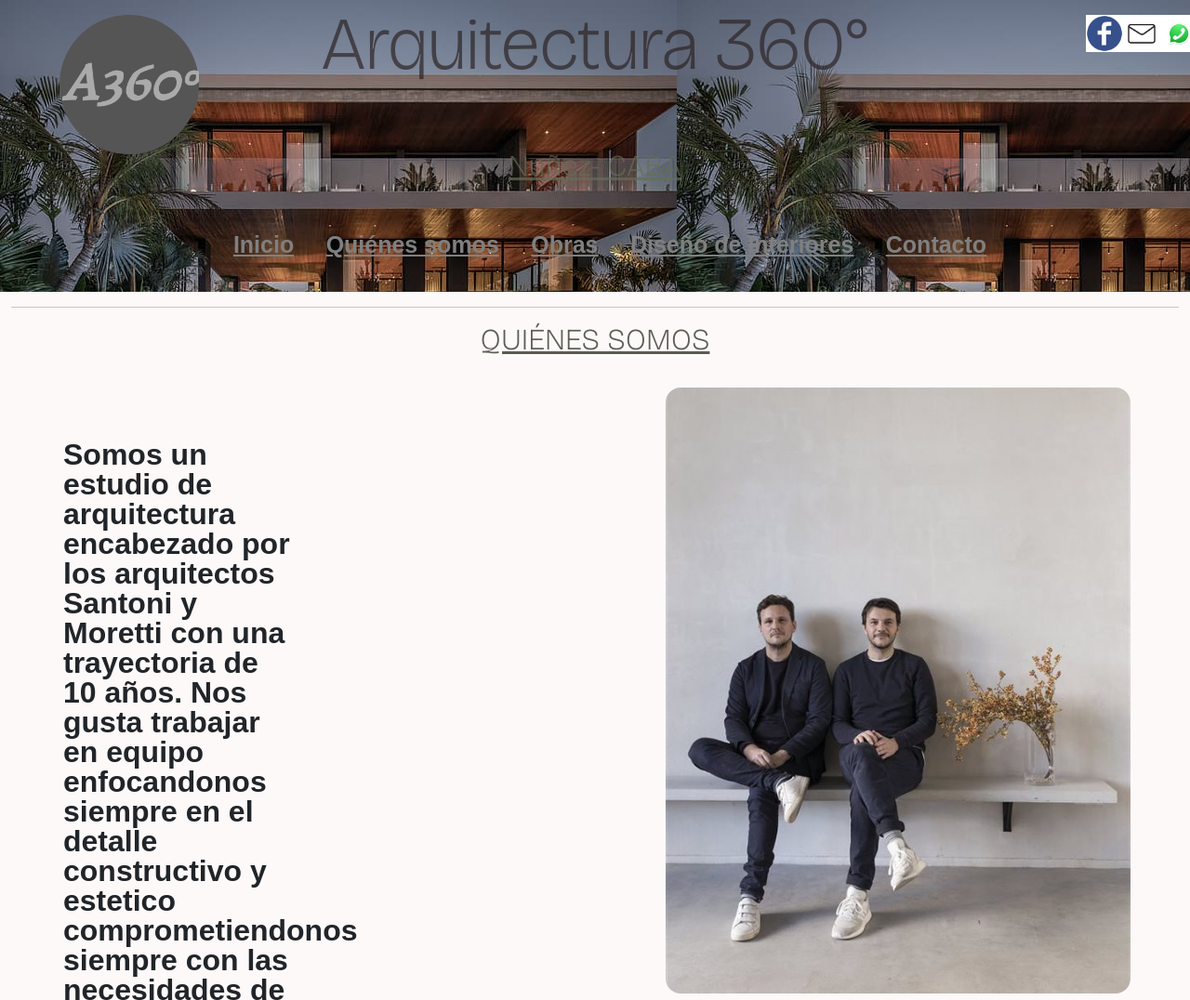
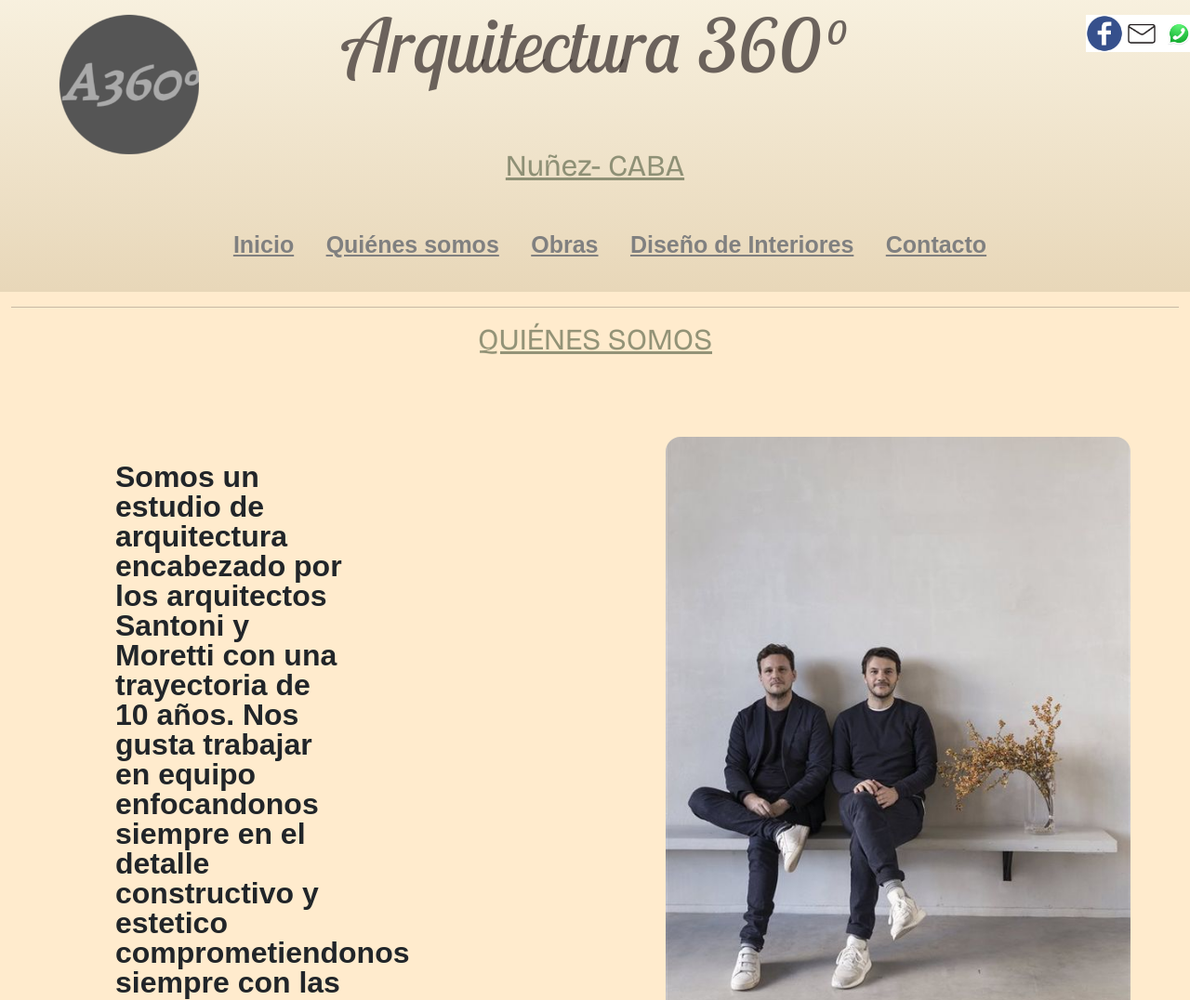
Before and after one commit to JulietaCoder/Arquitectura360, a plain HTML site: page pages/quienes somos.html in a window 1280 px wide. Shown: the top 1076 px of the page at 93% size. Drawn offline with nearby package versions, Linux system fonts and the light colour scheme; a web font is replaced by a local one.

Commit message:
Se modifican estilos

```diff
--- a/pages/quienes somos.html
+++ b/pages/quienes somos.html
@@ -8,7 +8,7 @@
     <link href="https://fonts.googleapis.com/css2?family=Barlow+Condensed:wght@100&display=swap" rel="stylesheet">
     <link rel="preconnect" href="https://fonts.googleapis.com">
     <link rel="preconnect" href="https://fonts.gstatic.com" crossorigin>
-    <link href="https://fonts.googleapis.com/css2?family=Bricolage+Grotesque:opsz,wght@10..48,200&display=swap" rel="stylesheet">
+    <link href="https://fonts.googleapis.com/css2?family=Bricolage+Grotesque&family=Lobster+Two:ital@1&display=swap" rel="stylesheet">
     <link href="https://cdn.jsdelivr.net/npm/bootstrap@5.3.1/dist/css/bootstrap.min.css" rel="stylesheet" integrity="sha384-4bw+/aepP/YC94hEpVNVgiZdgIC5+VKNBQNGCHeKRQN+PtmoHDEXuppvnDJzQIu9" crossorigin="anonymous">
     <link rel="stylesheet" href="../scss/base.css">
     <link rel="shortcut icon" href="./img/logo.jpg" type="image/x-icon">
@@ -17,7 +17,7 @@
 <body class="container-fluid">
     <header class="row">
         <div class="col-xs-12 col-lg-12">
-        <h1>
+        <h1 class="titulo">
             Arquitectura 360°
         </h1>
         <h2>
--- a/scss/_contacto.scss
+++ b/scss/_contacto.scss
@@ -1,6 +1,7 @@
 header {
-    h1 {
+    .titulo {
         font-family: 'Bricolage Grotesque', sans-serif;
+        font-family: 'Lobster Two', cursive;
         text-align: center;
         font-size: 5rem;
         color: rgba(41, 32, 32, 0.678);
@@ -64,10 +65,9 @@ header {
 
 
 main{
-    section{
     h2{
         font-family: 'Bricolage Grotesque', sans-serif;
-            font-size: 3rem;
+        font-size: 2rem;
         text-align: center;
         text-decoration: underline;
         margin-top: 4rem;
@@ -75,7 +75,7 @@ main{
         font-weight: bold;
         color: hsla(81, 14%, 38%, 0.701);
     }
-    }
+
     section{
         p{
             font-family: 'Barlow Condensed', sans-serif;
--- a/scss/_header.scss
+++ b/scss/_header.scss
@@ -1,12 +1,13 @@
 
 header {
-        background-image: url(../img/obranueva1.jpg);
-        opacity: 3;
+        background-color: blanchedalmond;
+        background: linear-gradient(0deg, rgba(148, 142, 110, 0.216) 0%, rgba(243, 243, 232, 0.634) 100%);
     div {
         .titulo {
             font-family: 'Bricolage Grotesque', sans-serif;
+            font-family: 'Lobster Two', cursive;
             text-align: center;
-            font-size: 4rem;
+            font-size: 5rem;
             color: rgba(41, 32, 32, 0.678);
             animation-name: tit;
             animation-duration: 9s;
--- a/scss/_index.scss
+++ b/scss/_index.scss
@@ -1,6 +1,6 @@
 
 body {
-    background-color: rgba(250, 248, 248, 0.879);
+    background-color: blanchedalmond;
     font-family: Arial, Helvetica, sans-serif;
 }
 
@@ -18,8 +18,9 @@ main{
             }
         .video{
             padding: 4%;
-            margin-left: 1.5%;
+            margin-left: 10%;
             margin-bottom: 5rem;
+            width: 10%;
         }
     }
         .cuadro{
@@ -49,7 +50,6 @@ main{
                 margin: auto;
                 text-align: center;
                 padding: 2rem;
-
                 .juana{
                     width: 35vw;
                     border-radius: 1rem;
@@ -58,11 +58,10 @@ main{
                     display: flex;
                     display: inline-block;
                     text-align: center;
-                    margin-top: 4rem;
+                    margin-top: 5%;
                     margin: auto;
                 }
             }
-
         }
         div{
             .caja2{
--- a/scss/_quienes somos.scss
+++ b/scss/_quienes somos.scss
@@ -1,5 +1,5 @@
 body {
-    background-color: rgb(253, 249, 249);
+    background-color: blanchedalmond;
     font-family: Arial, Helvetica, sans-serif;
 }
 
@@ -18,7 +18,7 @@ main{
         .parrafoq{
             font-family: 'Barlow Condensed', sans-serif;
             padding: 2rem;
-            margin: 1.5rem;
+            margin-left: 5rem;
             line-height: 1;
             font-size: 2rem;
             font-weight: bold;
@@ -27,6 +27,7 @@ main{
     .fotoArquitectos{
         width: 500px;
         margin-bottom: 5%;
+        margin-top: 3%;
         border-radius: 1rem;
         margin-left: 2rem;
         text-align: center;
```
Also changed, not shown: index.html (+2 -2 lines), pages/contacto.html (+3 -5 lines), pages/diseno.html (+2 -3 lines), pages/obras.html (+3 -5 lines), img/PANORAMICO.jpg (deleted), scss/base.css, 1 other file. Lines whose indentation alone changed are shown as unchanged.
